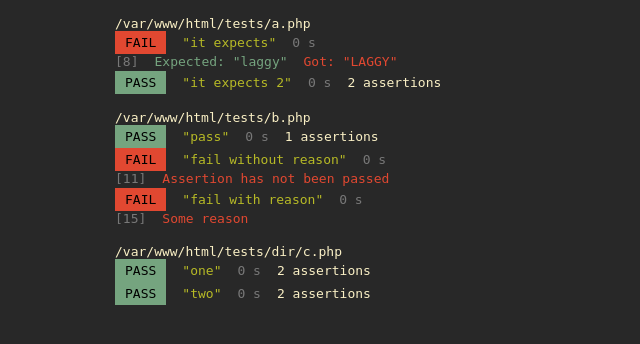
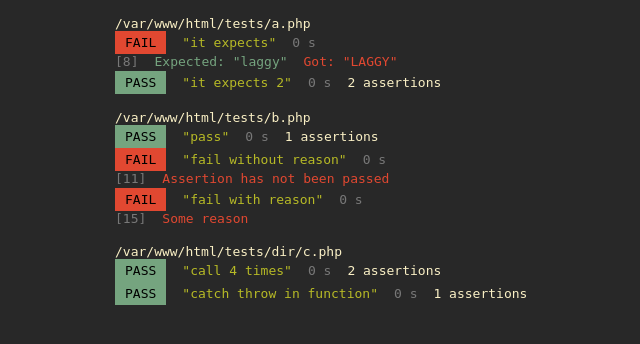
Before and after one commit to CaptSiro/sptf, a PHP site: page / in a window 1280 px wide. Shown: the top 344 px of the page, without its empty margins (91-731 px from the left). Run offline with PHP 8.4, Linux system fonts and the light colour scheme.

Commit message:
Implemented Func object to track function lifetime

```diff
--- /dev/null
+++ b/src/functions/func.php
@@ -0,0 +1,9 @@
+<?php
+
+use sptf\structs\Func;
+
+require_once __DIR__ . "/../structs/Func.php";
+
+function func(Closure $fn, bool $propagateExceptions = false): Func {
+    return new Func($fn, $propagateExceptions);
+}
--- a/src/imports/index.php
+++ b/src/imports/index.php
@@ -4,4 +4,5 @@ require_once __DIR__ . "/../functions/expect.php";
 require_once __DIR__ . "/../functions/test.php";
 require_once __DIR__ . "/../functions/fail.php";
 require_once __DIR__ . "/../functions/pass.php";
+require_once __DIR__ . "/../functions/func.php";
 require_once __DIR__ . "/../functions/test-directory.php";
--- /dev/null
+++ b/src/structs/Func.php
@@ -0,0 +1,50 @@
+<?php
+
+namespace sptf\structs;
+
+use Closure;
+use Exception;
+
+class Func {
+    public int $invokeCount = 0;
+    public bool $hasThrown = false;
+
+
+
+    public function __construct(
+        private readonly Closure $fn,
+        public bool $propagateExceptions = false
+    ) {}
+
+
+
+    /**
+     * @throws Exception
+     */
+    public function __invoke(...$args): void {
+        $this->invokeCount++;
+
+        try {
+            ($this->fn)(...$args);
+        } catch (Exception $e) {
+            $this->hasThrown = true;
+
+            if ($this->propagateExceptions) {
+                throw $e;
+            }
+        }
+    }
+
+
+
+    function hasBeenInvoked(): bool {
+        return $this->invokeCount !== 0;
+    }
+
+
+
+    function reset() {
+        $this->invokeCount = 0;
+        $this->hasThrown = false;
+    }
+}
--- a/tests/dir/c.php
+++ b/tests/dir/c.php
@@ -3,12 +3,23 @@
 use function sptf\functions\expect;
 use function sptf\functions\test;
 
-test("one", function () {
-    expect(3)->toBe(3);
-    expect("hey")->toBe("hey");
+test("call 4 times", function () {
+    $fn = func(fn() => 0);
+
+    for ($i = 0; $i < 4; $i++) {
+        $fn();
+    }
+
+    expect($fn->invokeCount)->toBe(4);
+    expect($fn->hasBeenInvoked())->toBe(true);
 });
 
-test("two", function () {
-    expect(3)->toBe(3);
-    expect("poggy")->toBe("poggy");
+test("catch throw in function", function () {
+    $fn = func(function () {
+        throw new Exception();
+    });
+
+    $fn();
+
+    expect($fn->hasThrown)->toBe(true);
 });
```
